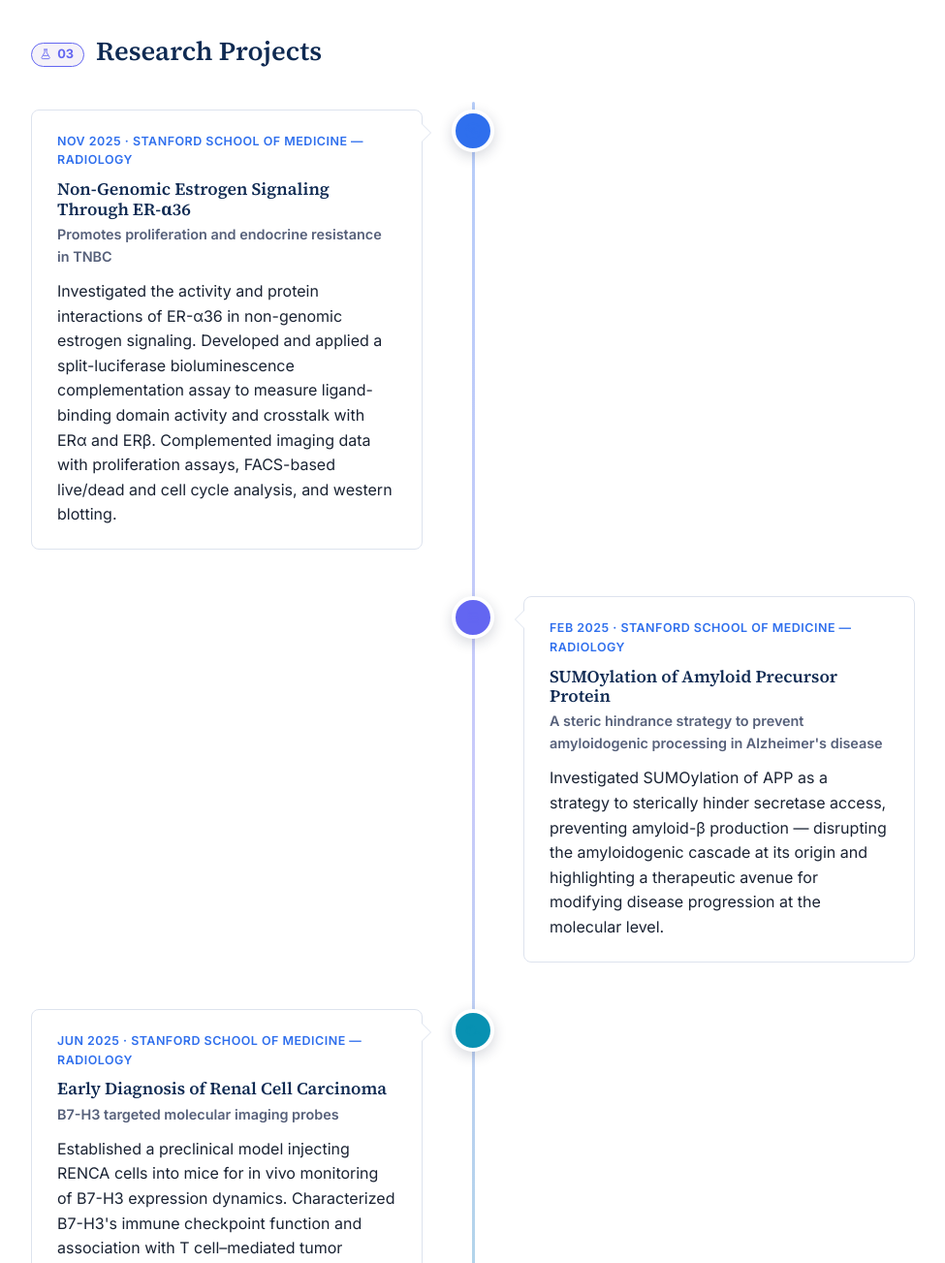
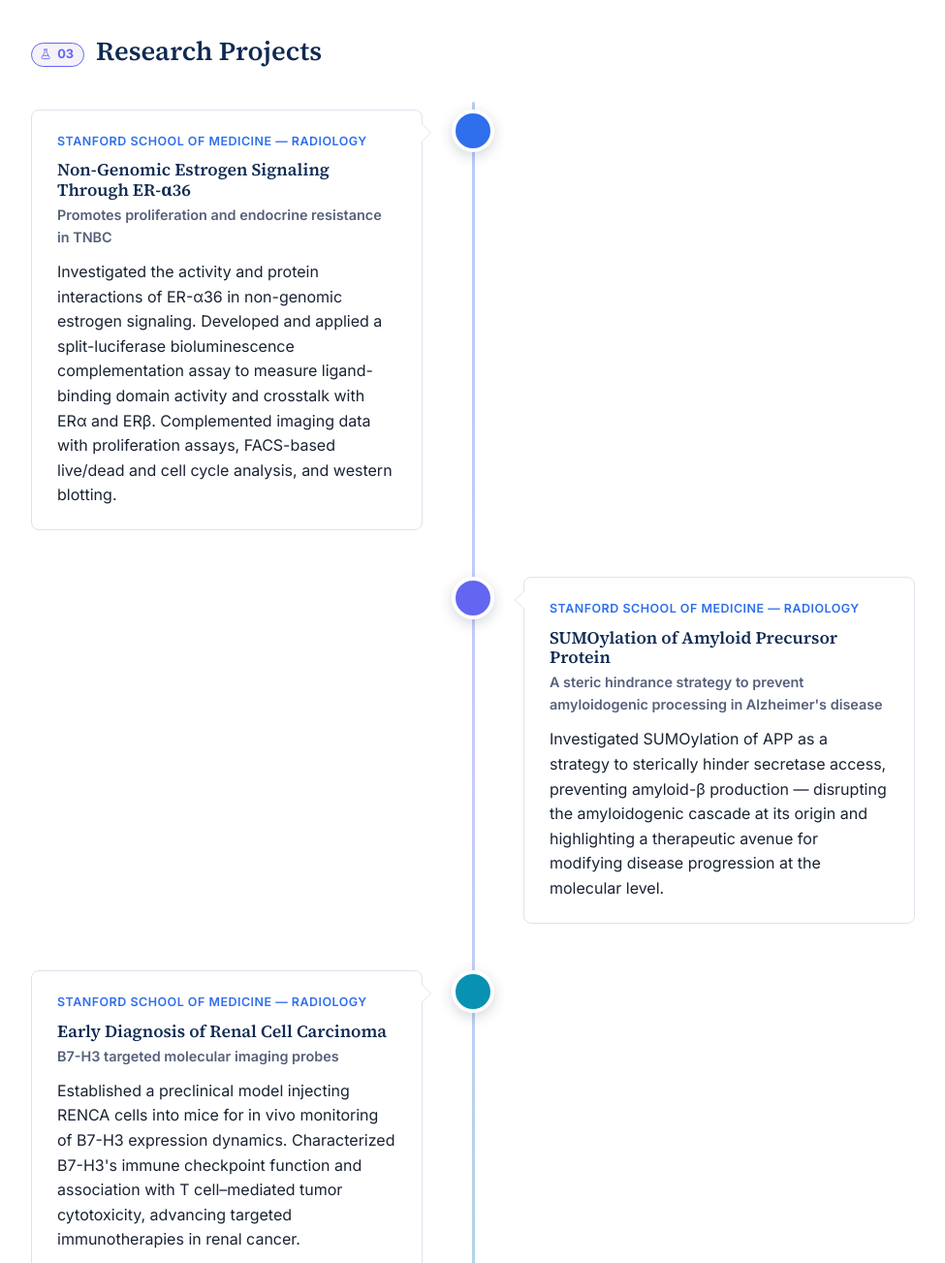
Before and after one commit to lokprakashara/portfolio, a plain HTML site: page index.html in a window 1280 px wide. Shown: the part 2600-3903 px from the top of the page at 97% size, without its empty margins (152-1127 px from the left). Drawn offline with Linux system fonts and the light colour scheme.

Commit message:
Remove dates from timeline card-date elements
Removed dates from card-date paragraphs in timeline items.

```diff
--- a/index.html
+++ b/index.html
@@ -192,7 +192,7 @@
         <article class="rtimeline-item reveal-item">
           <span class="rtimeline-node ci-cardinal"><svg class="icon"><use href="#icon-cell"/></svg></span>
           <div class="rtimeline-content">
-            <p class="card-date">Nov 2025 · Stanford School of Medicine — Radiology</p>
+            <p class="card-date"> Stanford School of Medicine — Radiology</p>
             <h3>Non-Genomic Estrogen Signaling Through ER-α36</h3>
             <p class="card-sub">Promotes proliferation and endocrine resistance in TNBC</p>
             <p>Investigated the activity and protein interactions of ER-α36 in non-genomic estrogen signaling.
@@ -205,7 +205,7 @@
         <article class="rtimeline-item reveal-item">
           <span class="rtimeline-node ci-purple"><svg class="icon"><use href="#icon-dna"/></svg></span>
           <div class="rtimeline-content">
-            <p class="card-date">Feb 2025 · Stanford School of Medicine — Radiology</p>
+            <p class="card-date"> Stanford School of Medicine — Radiology</p>
             <h3>SUMOylation of Amyloid Precursor Protein</h3>
             <p class="card-sub">A steric hindrance strategy to prevent amyloidogenic processing in Alzheimer's disease</p>
             <p>Investigated SUMOylation of APP as a strategy to sterically hinder secretase access, preventing amyloid-β
@@ -217,7 +217,7 @@
         <article class="rtimeline-item reveal-item">
           <span class="rtimeline-node ci-teal"><svg class="icon"><use href="#icon-mouse"/></svg></span>
           <div class="rtimeline-content">
-            <p class="card-date">Jun 2025 · Stanford School of Medicine — Radiology</p>
+            <p class="card-date"> Stanford School of Medicine — Radiology</p>
             <h3>Early Diagnosis of Renal Cell Carcinoma</h3>
             <p class="card-sub">B7-H3 targeted molecular imaging probes</p>
             <p>Established a preclinical model injecting RENCA cells into mice for in vivo monitoring of B7-H3
```
